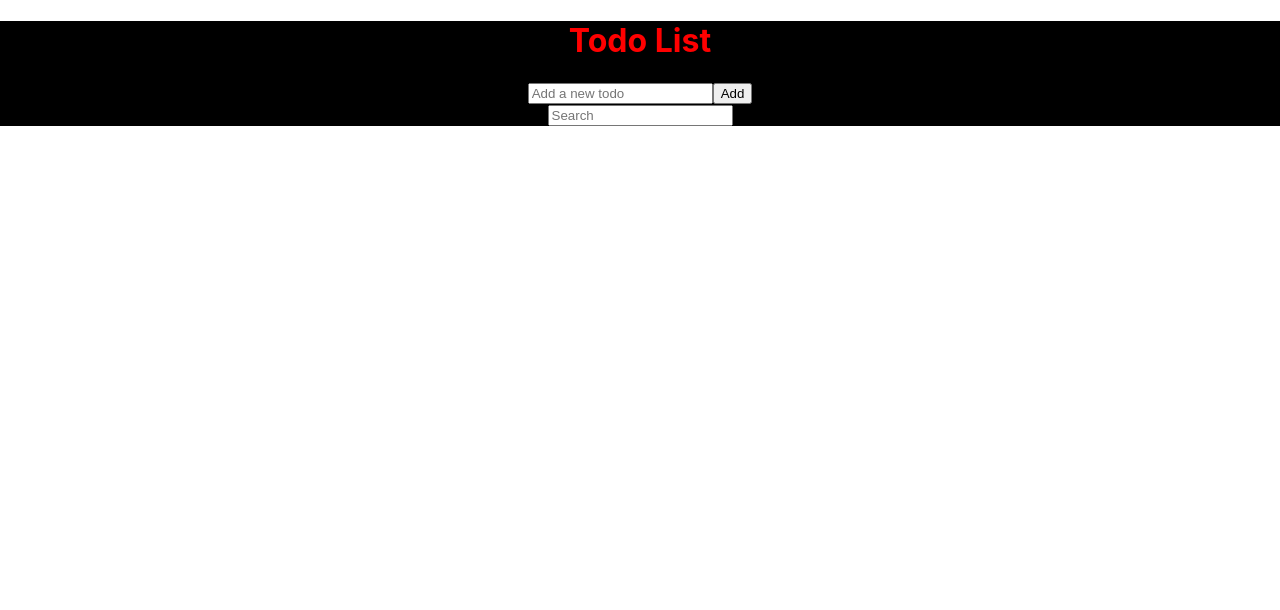
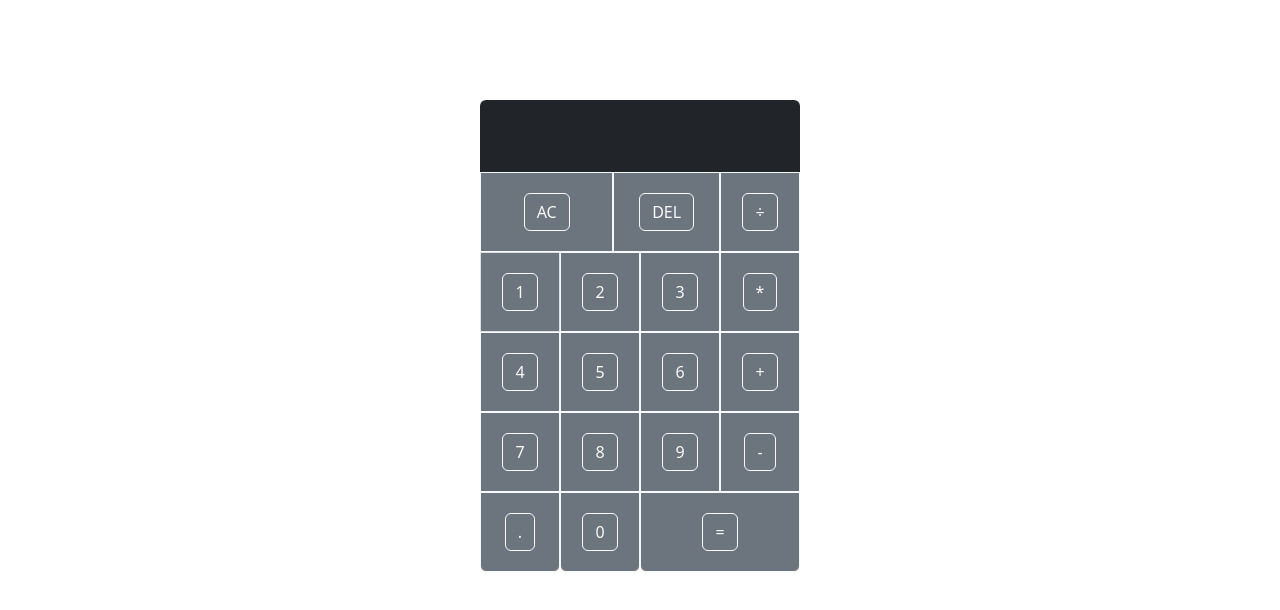
Before and after one commit to Soveha07/TODOREACT, a React (Create React App) app: page /Calculator in a window 1280 px wide. Shown: the top 610 px of the page. Built offline with nearby package versions, Linux system fonts and the light colour scheme.

Commit message:
Add calculation

```diff
--- a/package.json
+++ b/package.json
@@ -6,8 +6,11 @@
     "@testing-library/jest-dom": "^5.17.0",
     "@testing-library/react": "^13.4.0",
     "@testing-library/user-event": "^13.5.0",
+    "bootstrap": "^5.3.3",
     "react": "^18.3.1",
+    "react-bootstrap": "^2.10.5",
     "react-dom": "^18.3.1",
+    "react-router-dom": "^6.27.0",
     "react-scripts": "5.0.1",
     "web-vitals": "^2.1.4"
   },
--- a/src/App.js
+++ b/src/App.js
@@ -1,6 +1,6 @@
 import { useState, createContext } from "react";
 import './App.css';
-import TodoList from "./TodoList";
+import TodoList from "./pages/TodoList";
 
 export const ThemeContext = createContext('dark')
 
--- /dev/null
+++ b/src/components/DigitButton.js
@@ -0,0 +1,12 @@
+import { ACTIONS } from "../pages/Calculator";
+
+export default function DigitButton ( { dispatch, digit} ) {
+    return (
+        <button
+         onClick={ () => dispatch({ type: ACTIONS.ADD_DIGIT, payload: {digit} })}
+         className="btn btn-outline-light"
+        >
+            { digit }
+        </button>
+    )
+}
--- a/src/components/InputField.js
+++ b/src/components/InputField.js
@@ -1,6 +1,5 @@
-import React, { useContext, useState } from "react";
-import { ThemeContext } from "../App";
-import './inputField.module.css'
+import React, { useState } from "react";
+import './inputField.module.css';
 
 const InputField = ({addItem}) => {
   const [todoInput, setTodoInput] = useState("");
--- /dev/null
+++ b/src/components/OperationButton.js
@@ -0,0 +1,12 @@
+import { ACTIONS } from "../pages/Calculator";
+
+export default function OperationButton ( { dispatch, operation} ) {
+    return (
+        <button
+         onClick={ () => dispatch({ type: ACTIONS.CHOOSE_OPERATION, payload: {operation} })}
+         className="btn btn-outline-light"
+        >
+            { operation }
+        </button>
+    )
+}
--- a/src/components/SearchBar.js
+++ b/src/components/SearchBar.js
@@ -5,6 +5,9 @@ const SearchBar = () => {
         type="text"
         placeholder="Search"
       />
+      <br/>
+      <br/>
+      <a href="./Calculator" className="btn btn-primary">Go to Calculator</a>
     </div>
   )
 }
--- a/src/index.js
+++ b/src/index.js
@@ -1,13 +1,28 @@
-import React from 'react';
-import ReactDOM from 'react-dom/client';
-import './index.css';
-import App from './App';
-import reportWebVitals from './reportWebVitals';
+import React from "react";
+import ReactDOM from "react-dom/client";
+import "./index.css";
+import App from "./App";
+import reportWebVitals from "./reportWebVitals";
+import { createBrowserRouter, RouterProvider } from "react-router-dom";
+import Calculator from "./pages/Calculator";
+import 'bootstrap/dist/css/bootstrap.min.css';
 
-const root = ReactDOM.createRoot(document.getElementById('root'));
+const router = createBrowserRouter([
+  {
+    path: "/",
+    element: <App />,
+    errorElement: <h1>Error 404 Not Found</h1>,
+  },
+  {
+    path: "/Calculator",
+    element: <Calculator />,
+  },
+]);
+
+const root = ReactDOM.createRoot(document.getElementById("root"));
 root.render(
   <React.StrictMode>
-    <App />
+    <RouterProvider router={router} />
   </React.StrictMode>
 );
 
--- /dev/null
+++ b/src/pages/Calculator.js
@@ -0,0 +1,196 @@
+import { useReducer } from "react";
+import DigitButton from "../components/DigitButton";
+import OperationButton from "../components/OperationButton";
+
+export const ACTIONS = {
+  ADD_DIGIT: "add-digit",
+  CHOOSE_OPERATION: "choose-operation",
+  CLEAR: "clear",
+  DELETE_DIGIT: "delete-digit",
+  EVALUATE: "evaluate",
+};
+
+function reducer(state, { type, payload }) {
+  switch (type) {
+    case ACTIONS.ADD_DIGIT:
+      if (payload.digit === "0" && state.currentOperand === "0") {
+        return state;
+      }
+      if (payload.digit === "." && state.currentOperand.includes(".")) {
+        return state;
+      }
+      return {
+        ...state,
+        currentOperand: `${state.currentOperand || ""}${payload.digit}`,
+      };
+    case ACTIONS.CLEAR:
+      return {};
+
+    case ACTIONS.CHOOSE_OPERATION:
+      if (state.currentOperand == null && state.previousOperand == null) {
+        return state;
+      }
+
+      if (state.currentOperand == null) {
+        return {
+          ...state,
+          operation: payload.operation,
+        };
+      }
+
+      if (state.previousOperand == null) {
+        return {
+          ...state,
+          operation: payload.operation,
+          previousOperand: state.currentOperand,
+          currentOperand: null,
+        };
+      }
+
+      return {
+        ...state,
+        previousOperand: evaluate(state),
+        operation: payload.operation,
+        currentOperand: null,
+      };
+  }
+}
+
+function evaluate({ currentOperand, previousOperand, operation }) {
+  const prev = parseFloat(previousOperand);
+  const current = parseFloat(currentOperand);
+  if (isNaN(prev) || isNaN(current)) {
+    return "";
+  }
+  let computation = "";
+  switch (operation) {
+    case "+":
+      computation = prev + current;
+      break;
+    case "-":
+      computation = prev - current;
+      break;
+    case "*":
+      computation = prev * current;
+      break;
+    case "÷":
+      computation = prev / current;
+      break;
+  }
+
+  return computation.toString();
+}
+
+function Calculator() {
+  const [{ currentOperand, previousOperand, operation }, dispatch] = useReducer(
+    reducer,
+    {}
+  );
+
+  return (
+    <div
+      className="d-flex justify-content-center align-items-center"
+      style={{ height: "100vh" }}
+    >
+      <div className="container-fluid h-75 w-25">
+        <div className="row d-flex flex-column">
+          <div className="col-12 bg-dark d-flex justify-content-end align-items-end rounded-top pr-5">
+            <p className="text-white">
+              {previousOperand} {operation}
+            </p>
+          </div>
+          <div className="col-12 bg-dark d-flex justify-content-end align-items-end p-4">
+            <h4 className="text-white">{currentOperand}</h4>
+          </div>
+        </div>
+        <div className="row" style={{ height: "80px" }}>
+          <div className="col-5 bg-secondary text-white d-flex justify-content-center align-items-center border border-light">
+            <button
+              className="btn btn-outline-light"
+              onClick={() => dispatch({ type: ACTIONS.CLEAR })}
+            >
+              AC
+            </button>
+          </div>
+          <div className="col-4 bg-secondary text-white d-flex justify-content-center align-items-center border border-light">
+            <button className="btn btn-outline-light">DEL</button>
+          </div>
+          <div className="col-3 bg-secondary text-white d-flex justify-content-center align-items-center border border-light">
+            <OperationButton
+              operation="÷"
+              dispatch={dispatch}
+            ></OperationButton>
+          </div>
+        </div>
+        <div className="row" style={{ height: "80px" }}>
+          <div className="col-3 bg-secondary text-white d-flex justify-content-center align-items-center border border-">
+            <DigitButton
+              digit={1}
+              className="btn btn-outline-light"
+              dispatch={dispatch}
+            ></DigitButton>
+          </div>
+          <div className="col-3 bg-secondary text-white d-flex justify-content-center align-items-center border border-light">
+            <DigitButton digit={2} dispatch={dispatch}></DigitButton>
+          </div>
+          <div className="col-3 bg-secondary text-white d-flex justify-content-center align-items-center border border-light">
+            <DigitButton digit={3} dispatch={dispatch}></DigitButton>
+          </div>
+          <div className="col-3 bg-secondary text-white d-flex justify-content-center align-items-center border border-light">
+            <OperationButton
+              operation="*"
+              dispatch={dispatch}
+            ></OperationButton>
+          </div>
+        </div>
+        <div className="row" style={{ height: "80px" }}>
+          <div className="col-3 bg-secondary text-white d-flex justify-content-center align-items-center border border-light">
+            <DigitButton digit={4} dispatch={dispatch}></DigitButton>
+          </div>
+          <div className="col-3 bg-secondary text-white d-flex justify-content-center align-items-center border border-light">
+            <DigitButton digit={5} dispatch={dispatch}></DigitButton>
+          </div>
+          <div className="col-3 bg-secondary text-white d-flex justify-content-center align-items-center border border-light">
+            <DigitButton digit={6} dispatch={dispatch}></DigitButton>
+          </div>
+          <div className="col-3 bg-secondary text-white d-flex justify-content-center align-items-center border border-light">
+            <OperationButton
+              operation="+"
+              dispatch={dispatch}
+            ></OperationButton>
+          </div>
+        </div>
+        <div className="row" style={{ height: "80px" }}>
+          <div className="col-3 bg-secondary text-white d-flex justify-content-center align-items-center border border-light">
+            <DigitButton digit={7} dispatch={dispatch}></DigitButton>
+          </div>
+          <div className="col-3 bg-secondary text-white d-flex justify-content-center align-items-center border border-light">
+            <DigitButton digit={8} dispatch={dispatch}></DigitButton>
+          </div>
+          <div className="col-3 bg-secondary text-white d-flex justify-content-center align-items-center border border-light">
+            <DigitButton digit={9} dispatch={dispatch}></DigitButton>
+          </div>
+          <div className="col-3 bg-secondary text-white d-flex justify-content-center align-items-center border border-light">
+            <OperationButton
+              operation="-"
+              dispatch={dispatch}
+            ></OperationButton>
+          </div>
+        </div>
+        <div className="row" style={{ height: "80px" }}>
+          <div className="col-3 bg-secondary text-white d-flex justify-content-center align-items-center border border-light rounded-bottom">
+            <DigitButton digit="." dispatch={dispatch}></DigitButton>
+          </div>
+          <div className="col-3 bg-secondary text-white d-flex justify-content-center align-items-center border border-light rounded-bottom">
+            <DigitButton digit={0} dispatch={dispatch}></DigitButton>
+          </div>
+          <div className="col-6 bg-secondary text-white d-flex justify-content-center align-items-center border border-light rounded-bottom">
+            <button className="btn btn-outline-light">=</button>
+          </div>
+        </div>
+      </div>
+    </div>
+  );
+}
+
+export default Calculator;
```
Also changed, not shown: src/pages/TodoList.js (renamed from src/TodoList.js, +4 -4 lines), 1 other file (tests, documents, lock files or other folders).
